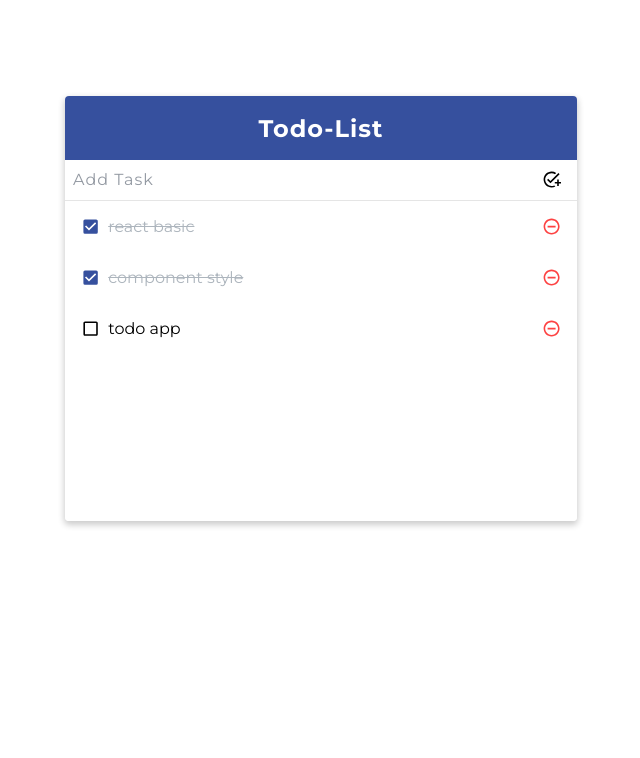
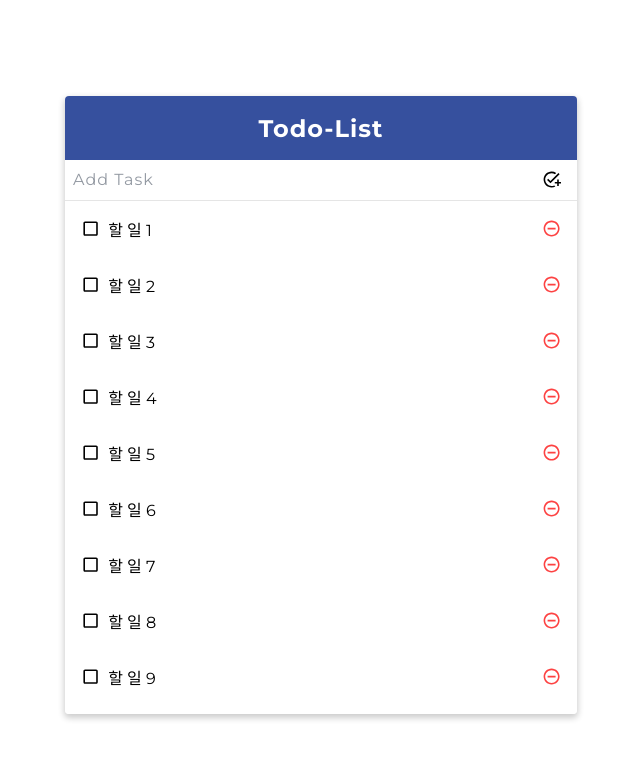
Before and after one commit to parkgeonwoong/study-reacts, a React (Create React App) app: page / in a window 1280 px wide. Shown: the top 758 px of the page, without its empty margins (319-959 px from the left). Built offline with nearby package versions, Linux system fonts and the light colour scheme.

Commit message:
many data rerendering

```diff
--- a/src/App.js
+++ b/src/App.js
@@ -4,27 +4,23 @@
 import TodoList from './components/TodoList';
 import TodoTemplate from './components/TodoTemplate';
 
+function creatBulkTodos() {
+  const array = [];
+  for (let i = 1; i <= 2500; i++) {
+    array.push({
+      id: i,
+      text: `할 일 ${i}`,
+      checked: false,
+    });
+  }
+  return array;
+}
+
 const App = () => {
-  const [todos, setTodos] = useState([
-    {
-      id: 1,
-      text: 'react basic',
-      checked: true,
-    },
-    {
-      id: 2,
-      text: 'component style',
-      checked: true,
-    },
-    {
-      id: 3,
-      text: 'todo app',
-      checked: false,
-    },
-  ]);
+  const [todos, setTodos] = useState(creatBulkTodos);
 
   // ref를 사용하여 변수 담기
-  const nextId = useRef(4);
+  const nextId = useRef(2501);
 
   const onInsert = useCallback(
     (text) => {
```
